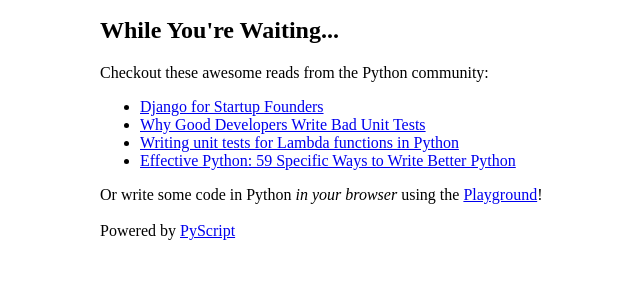
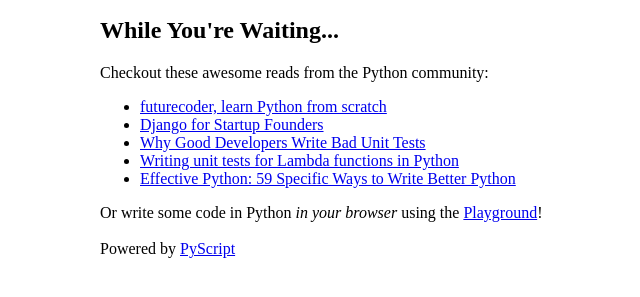
Before and after one commit to rchillard/python.place, a plain HTML site: page index.html in a window 1280 px wide. Shown: the part 403-700 px from the top of the page, without its empty margins (280-920 px from the left). Drawn offline with Linux system fonts and the light colour scheme.

Commit message:
Add futurecoder resource to index

```diff
--- a/index.html
+++ b/index.html
@@ -1,5 +1,6 @@
 <!DOCTYPE html>
 <html lang="en">
+
 <head>
     <meta charset="UTF-8">
     <meta http-equiv="X-UA-Compatible" content="IE=edge">
@@ -17,22 +18,31 @@
         }
     </style>
 </head>
+
 <body>
     <h1>Python Place</h1>
     <p>Future home of awesome resources for programming in Python</p>
     <figure>
         <img src="img/original/sergey-semin-6KrgVReVVE4-unsplash.jpg">
         <br>
-        <figcaption>Photo by <a href="https://unsplash.com/@feneek?utm_source=unsplash&utm_medium=referral&utm_content=creditCopyText">Sergey Semin</a> on <a href="https://unsplash.com/s/photos/python-snake?utm_source=unsplash&utm_medium=referral&utm_content=creditCopyText">Unsplash</a>
+        <figcaption>Photo by <a
+                href="https://unsplash.com/@feneek?utm_source=unsplash&utm_medium=referral&utm_content=creditCopyText">Sergey
+                Semin</a> on <a
+                href="https://unsplash.com/s/photos/python-snake?utm_source=unsplash&utm_medium=referral&utm_content=creditCopyText">Unsplash</a>
         </figcaption>
     </figure>
     <h2>While You're Waiting...</h2>
     <p>Checkout these awesome reads from the Python community:</p>
     <ul>
-        <li><a href="https://alexkrupp.typepad.com/sensemaking/2021/06/django-for-startup-founders-a-better-software-architecture-for-saas-startups-and-consumer-apps.html">Django for Startup Founders</a></li>
+        <li><a href="https://futurecoder.io/">futurecoder, learn Python from scratch</a></li>
+        <li><a
+                href="https://alexkrupp.typepad.com/sensemaking/2021/06/django-for-startup-founders-a-better-software-architecture-for-saas-startups-and-consumer-apps.html">Django
+                for Startup Founders</a></li>
         <li><a href="https://mtlynch.io/good-developers-bad-tests/">Why Good Developers Write Bad Unit Tests</a></li>
-        <li><a href="https://emshea.com/post/writing-python-unit-tests-lambda-functions">Writing unit tests for Lambda functions in Python</a></li>
-        <li><a href="https://github.com/SigmaQuan/Better-Python-59-Ways">Effective Python: 59 Specific Ways to Write Better Python</a></li>
+        <li><a href="https://emshea.com/post/writing-python-unit-tests-lambda-functions">Writing unit tests for Lambda
+                functions in Python</a></li>
+        <li><a href="https://github.com/SigmaQuan/Better-Python-59-Ways">Effective Python: 59 Specific Ways to Write
+                Better Python</a></li>
     </ul>
     <p>
         Or write some code in Python <em>in your browser</em> using the <a href="playground.html">Playground</a>!
@@ -41,4 +51,5 @@
         Powered by <a href="https://pyscript.net/">PyScript</a>
     </p>
 </body>
+
 </html>
```
